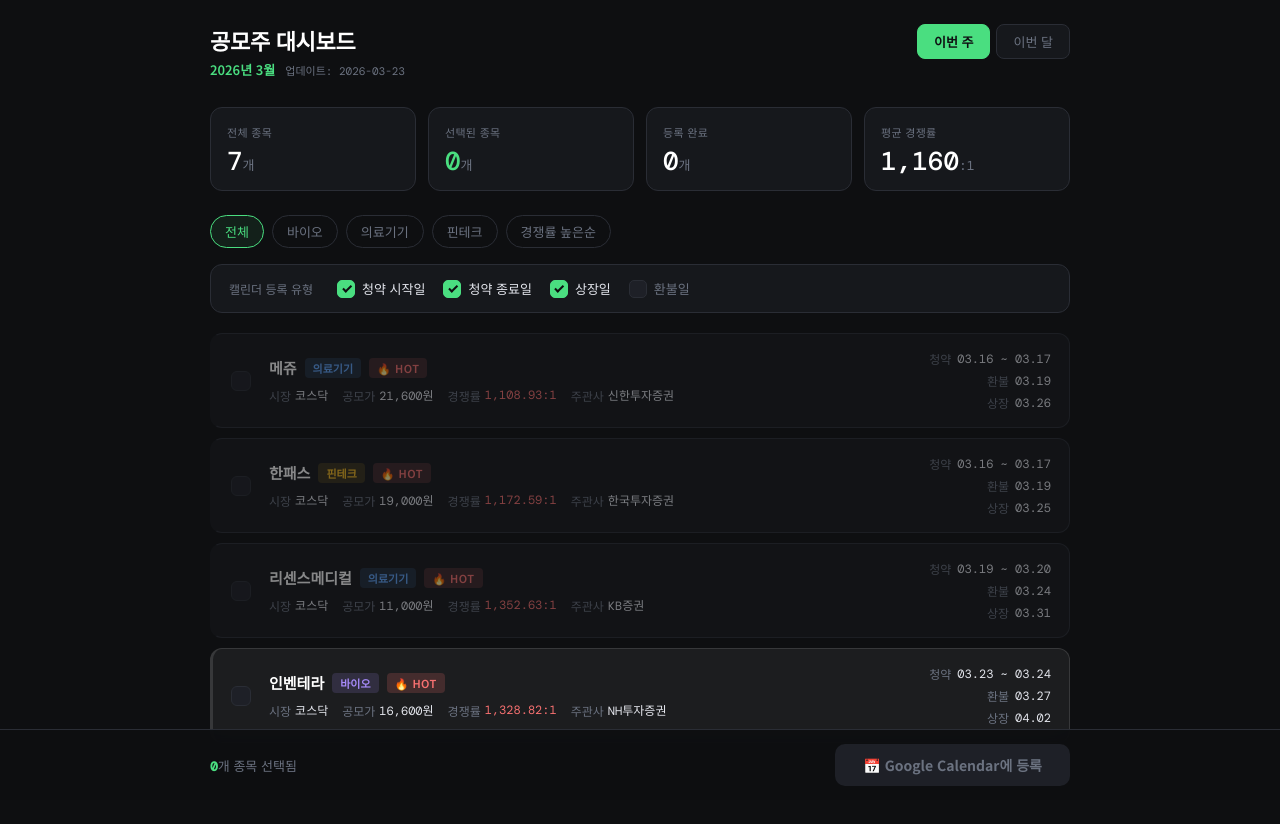
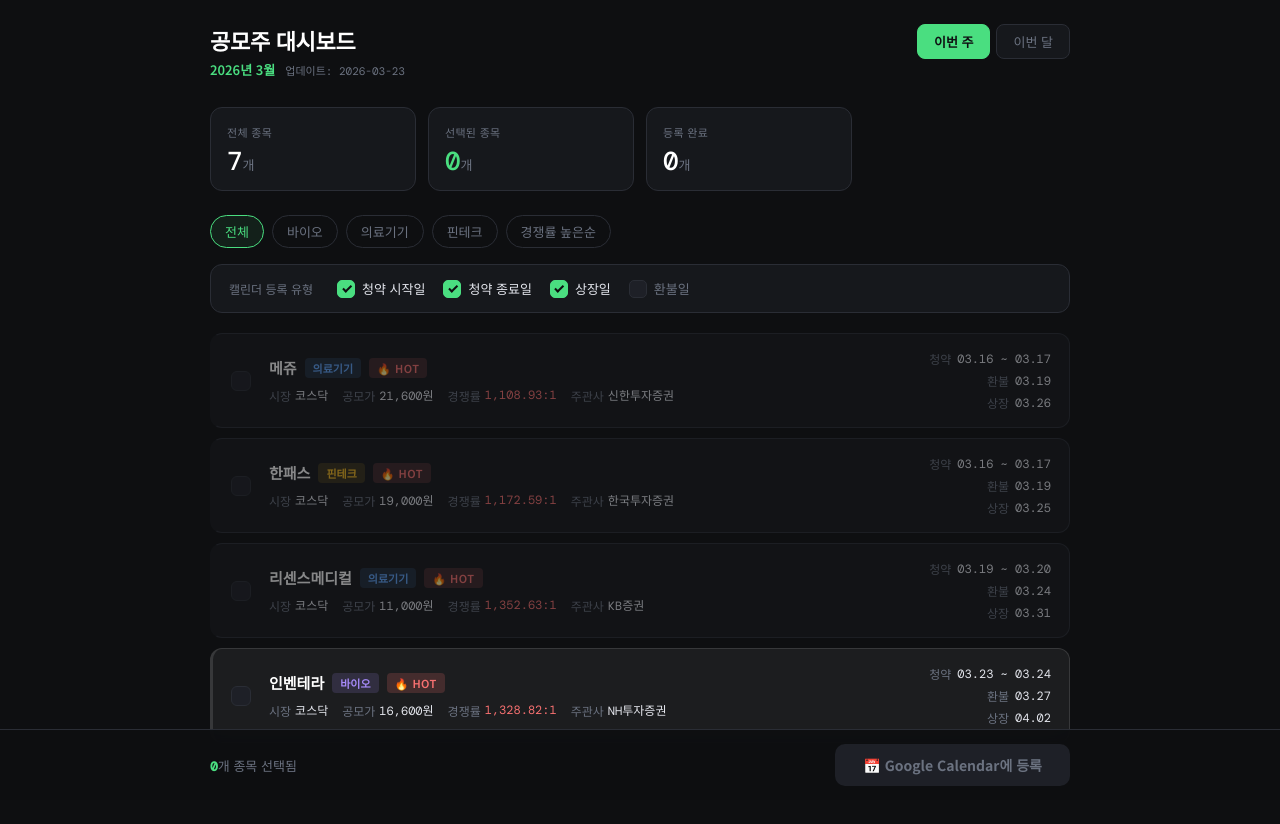
Before and after one commit to Ttruee/mong-stock, a Next.js app: page / in a window 1280 px wide. Shown: the top 824 px of the page. Built offline with nearby package versions, Linux system fonts and the light colour scheme.

Commit message:
feat: 평균 경쟁률 stat 카드 제거

```diff
--- a/src/components/StatCards.tsx
+++ b/src/components/StatCards.tsx
@@ -10,11 +10,6 @@ export default function StatCards({ ipos }: StatCardsProps) {
   const total      = ipos.length;
   const selected   = ipos.filter(i => i.selected).length;
   const registered = ipos.filter(i => i.registered).length;
-  const rateList   = ipos.filter(i => i.comp_rate != null).map(i => i.comp_rate as number);
-  const avgRate    = rateList.length
-    ? Math.round(rateList.reduce((a, b) => a + b, 0) / rateList.length)
-    : null;
-
   return (
     <div className="stats">
       <div className="stat-card">
@@ -35,12 +30,6 @@ export default function StatCards({ ipos }: StatCardsProps) {
           {registered}<span>개</span>
         </div>
       </div>
-      <div className="stat-card">
-        <div className="label">평균 경쟁률</div>
-        <div className="value mono">
-          {avgRate ? avgRate.toLocaleString() : '—'}<span>:1</span>
-        </div>
-      </div>
     </div>
   );
 }
```
